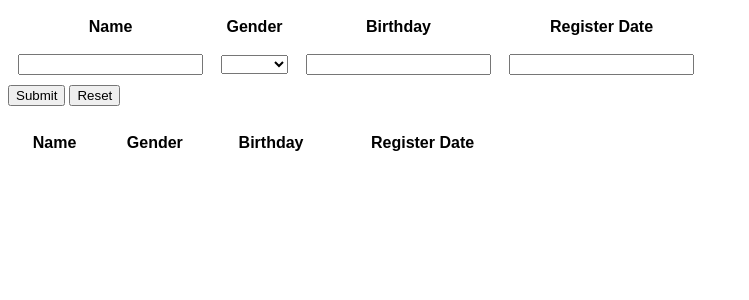
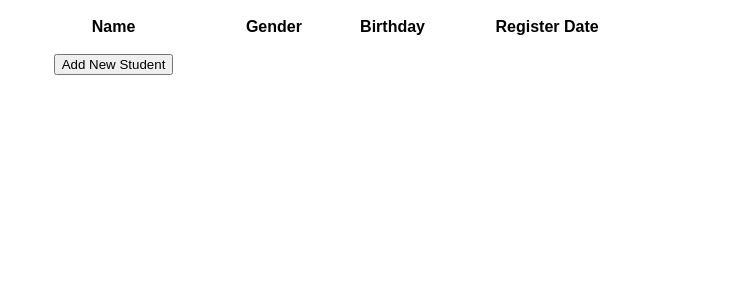
Before and after one commit to JAVAKHMER/StudentList, a Django app: page / in a window 1280 px wide. Shown: the top 300 px of the page, without its empty margins (0-749 px from the left). Run offline with Django 3.2, Linux system fonts and the light colour scheme; data that the repository does not hold is empty.

Commit message:
reload page when insert.

```diff
--- a/StudentList/static/js/controllers.js
+++ b/StudentList/static/js/controllers.js
@@ -16,6 +16,8 @@ myApp.controller('studentController', ['$scope', '$http', function($scope, $http
 
               var onSuccess = function (data, status, headers, config) {
                   alert('Student saved successfully.');
+                  $scope.formStudent = false;
+                  $scope.initFirst();
               };
 
               var onError = function (data, status, headers, config) {
@@ -53,13 +55,9 @@ myApp.controller('studentController', ['$scope', '$http', function($scope, $http
         	  $http.get('/api/students.json/').success(function(data) {
       		    $scope.students = data.students;
       		  });
-          }
+          };
+
+          $scope.addNewStudent = function(){
+        	  $scope.formStudent = true;
+          };
 	}]);
-//myApp.controller('MyController', function MyController($scope, $http) {
-//	$http({
-//        url: "/api/students.json/",
-//        method: "GET",
-//	}).then(function(response){
-//		$scope.students = response.data.students;
-//	});
-//});
--- a/StudentList/templates/index.html
+++ b/StudentList/templates/index.html
@@ -8,7 +8,7 @@
   <style>
 			table {
 			    font-family: arial, sans-serif;
-			    width: 40%;
+			    width: 50%;
 			}
 
 			td, th {
@@ -20,32 +20,10 @@
 </head>
 <body ng-controller="studentController">
 <!-- <a href="{% url 'insert' %}">Add new student</a> -->
-	<form ng-submit="submitStudnetForm()">{% csrf_token %}
-		<table>
-			<tr>
-				<th>Name</th>
-				<th>Gender</th>
-				<th>Birthday</th>
-				<th>Register Date</th>
-			</tr>
-			<tr>
-				<td><input type="text" id="name" ng-model="student.name" /></td>
-				<td>
-					<select id="gender" ng-model="student.gender">
-	             	<option value="M">Male</option>
-	                <option value="F">Female</option>
-	            	</select>
-	            </td>
-				<td><input type="text" id="birthday" ng-model="student.birthday" /></td>
-				<td><input type="text" id="register_date" ng-model="student.register_date" /> </td>
-			</tr>
-		</table>
-        <input type="submit" value="Submit" />
-        <input type="reset" ng-click="resetForm()" value="Reset" /><br /><br />
-    </form>
+
 	<div class="main" ng-init="initFirst()">
-
-	      <table >
+	  	<form ng-submit="submitStudnetForm()">{% csrf_token %}
+	      	<table >
 				<tr>
 					<th>Name</th>
 					<th>Gender</th>
@@ -63,9 +41,25 @@
 						<input type="button" ng-click="updateStudentForm(student.id)" value="Edit" />
 	     				<input type="button" ng-click="deleteStudentForm(student.id)" value="Delete" />
 	     			</td>
-				</tr>
+				 </tr>
+				 <tr ng-show="formStudent">
+						<td> <input type="text" id="name" ng-model="student.name" /></td>
+						<td>
+							<select id="gender" ng-model="student.gender">
+		             			<option value="M">Male</option>
+		                		<option value="F">Female</option>
+		            		</select>
+		            	</td>
+						<td><input type="text" id="birthday" ng-model="student.birthday" /></td>
+						<td><input type="text" id="register_date" ng-model="student.register_date" /> </td>
+						<td>
+							<input type="submit" value="Submit" />
+	        				<input type="reset" ng-click="resetForm()" value="Reset" />
+						</td>
+				 	</tr>
+				 	<tr><td><input type="button" ng-click="addNewStudent()" value="Add New Student" /></td></tr>
 			</table>
-
+		</form>
      </div>
 </body>
 </html>
```
